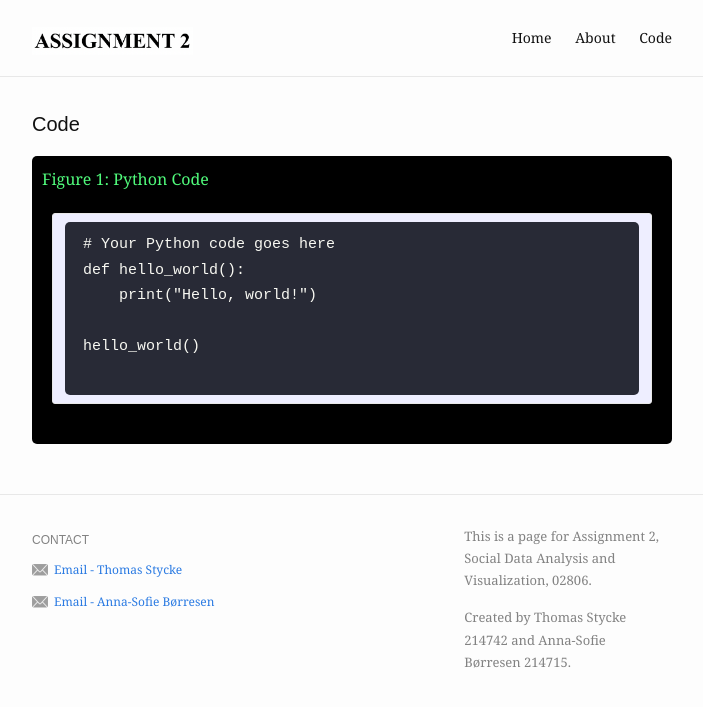
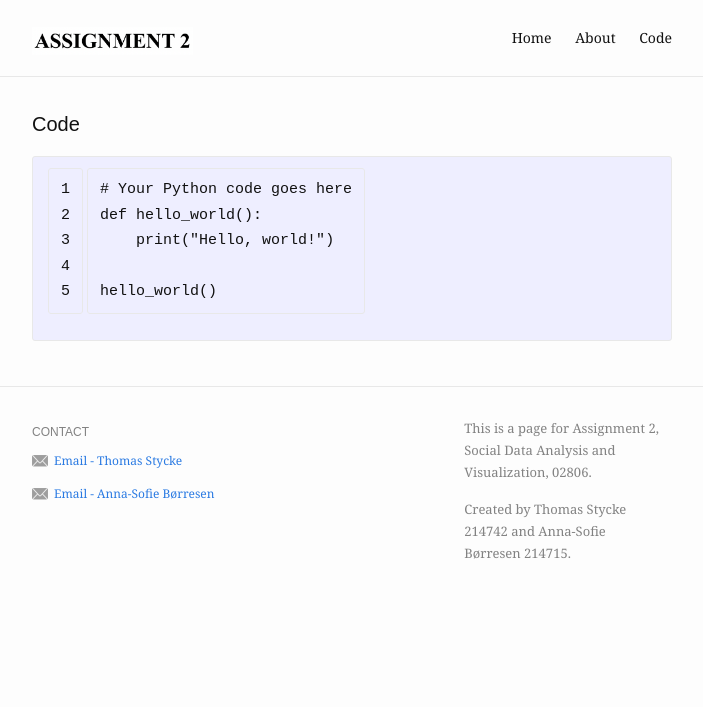
Before and after one commit to Thomasstycke/Thomasstycke.github.io, a Jekyll site: the page built from code.md, in a window 1280 px wide. Shown: the top 707 px of the page, without its empty margins (288-991 px from the left). Built offline with Jekyll 4.4.1, drawn with Linux system fonts in a browser that asks for light colours.

Commit message:
Switch to Minimal Mistakes theme

```diff
--- a/assets/css/main.scss
+++ b/assets/css/main.scss
@@ -33,29 +33,3 @@ $on-laptop: 800px;
 
 // Import partials from `sass_dir` (defaults to `_sass`)
 @import "base", "layout", "site", "work", "blog", "post", "404";
-
-// Custom styles for code blocks
-figure {
-  background-color: black;
-  color: #F8F8F2; /* Adjust text color as needed */
-  padding: 10px;
-  border-radius: 5px;
-  margin-bottom: 20px;
-}
-
-figcaption {
-  color: #50fa7b; /* Adjust caption color as needed */
-  font-size: 16px;
-  margin-bottom: 10px;
-}
-
-pre {
-  margin: 0;
-}
-
-code {
-  display: block;
-  padding: 10px;
-  border-radius: 5px;
-  background-color: #282a36; /* Adjust code background color as needed */
-}
--- a/code.md
+++ b/code.md
@@ -4,13 +4,10 @@ title: Code
 slug: /code
 ---
 
-<figure>
-  <figcaption>Figure 1: Python Code</figcaption>
-  {% highlight python %}
-  # Your Python code goes here
-  def hello_world():
-      print("Hello, world!")
+{% highlight python linenos %}
+# Your Python code goes here
+def hello_world():
+    print("Hello, world!")
 
-  hello_world()
-  {% endhighlight %}
-</figure>
+hello_world()
+{% endhighlight %}
```
